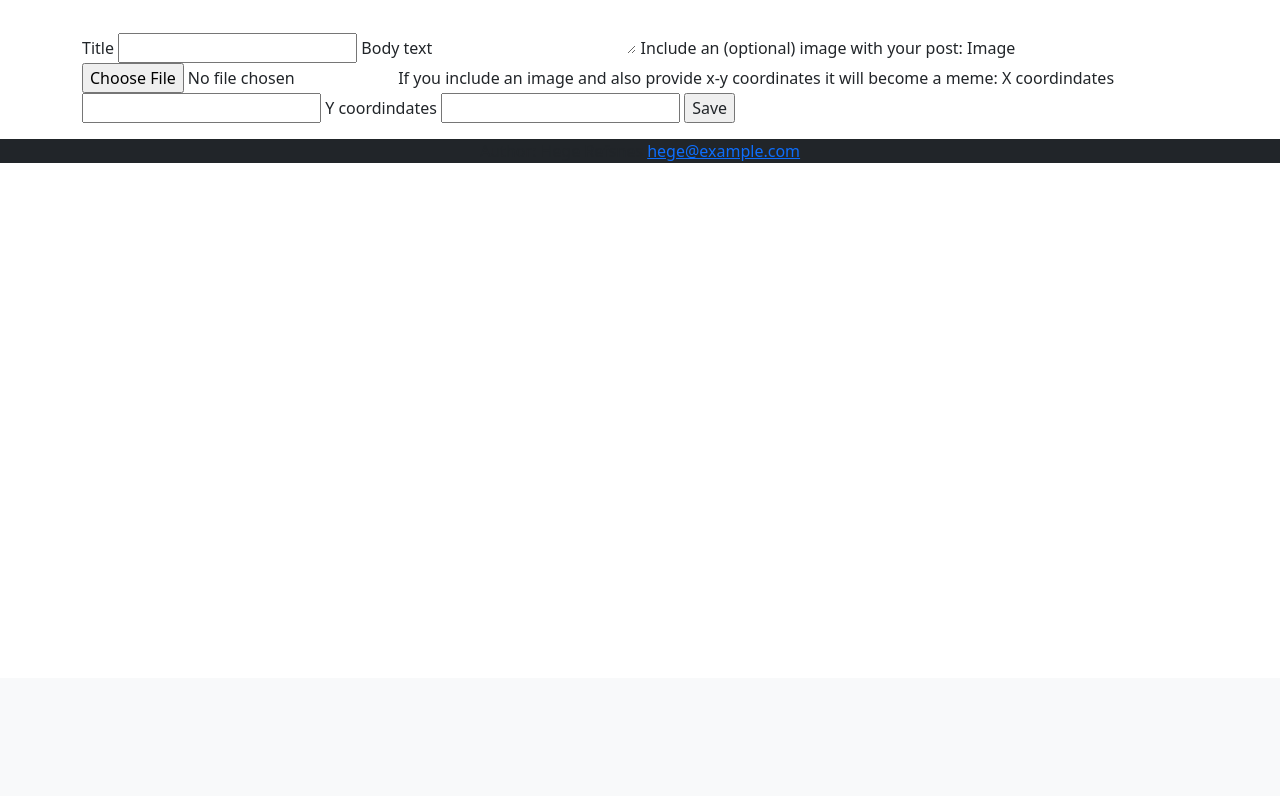
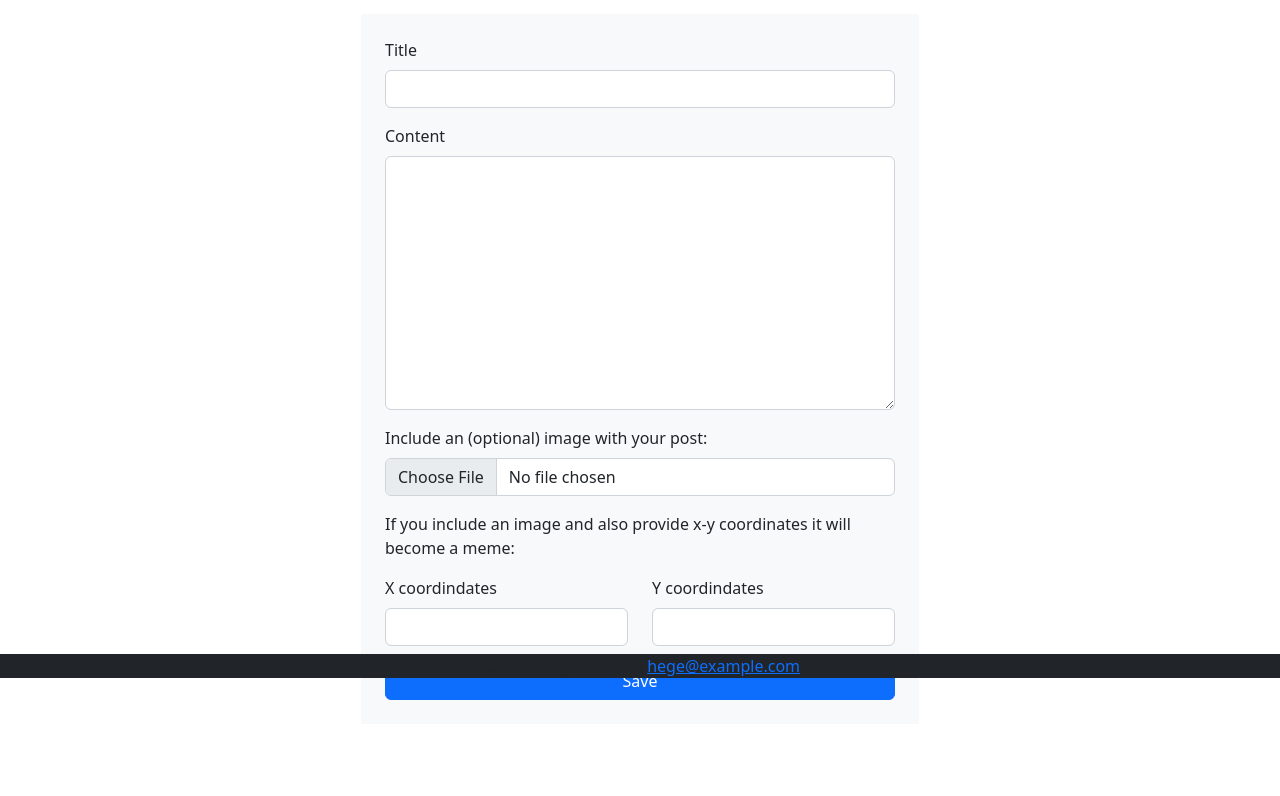
Before and after one commit to roniencirl/Group6_web_app, a Flask app: page /create in a window 1280 px wide. Shown: the part 122-918 px from the top of the page. Before the commit the page ends 285 px from the top, so only its background shows below. Run offline with Flask 2, Linux system fonts and the light colour scheme; some libraries are stand-ins or nearby versions.

Commit message:
creat post UI and Form changes

```diff
--- a/src/clabaireacht/templates/posts/create.html
+++ b/src/clabaireacht/templates/posts/create.html
@@ -7,20 +7,62 @@
 
 
 {% block content %}
-<form enctype="multipart/form-data" method="POST" post>
+
+
+<form class="w-50 m-auto mt-3 mb-5 bg-light p-4" method="post" enctype="multipart/form-data">
+    <input type="hidden" name="csrf_token" value="{{ csrf_token() }}"/>
+
+    <div class="mb-3">
+      <label for="title" class="form-label">Title</label>
+      <input type="text" name="title" class="form-control" id="title" value="{{ request.form['title'] }}" required>
+    </div>
+
+    <div class="mb-3">
+      <label for="body" class="form-label">Content</label>
+      <textarea type="text" name="body" class="form-control" id="body" rows="10" required> {{ request.form['body'] }} </textarea>
+    </div>
+
+    <div class="mb-3">
+        <label for="image" class="form-label"> Include an (optional) image with your post:</label>
+        <input type="file" name="image" class="form-control" id="image"  accept="image/jpeg">
+    </div>
+
+    <div class="row mb-3">
+        <label class="form-label mb-3"> If you include an image and also provide x-y coordinates it will become a meme:</label>
+        <div class="col-md-6">
+            <label for="xcoord" class="form-label">X coordindates</label>
+            <input type="number" name="xcoord" id="xcoord" class="form-control">
+        </div>
+        <div class="col-md-6">
+            <label for="ycoord" class="form-label"> Y coordindates</label>
+            <input type="number" name="ycoord" id="ycoord" class="form-control">
+        </div>
+    </div>
+
+    <button type="submit" class="btn btn-primary w-100" value="Save">Save</button>
+  </form>
+
+<!-- <form enctype="multipart/form-data" method="POST" post>
     <input type="hidden" name="csrf_token" value="{{ csrf_token() }}"/>
     <label for="title">Title</label>
     <input name="title" id="title" value="{{ request.form['title'] }}" required>
+
     <label for="body">Body text</label>
     <textarea name="body" id="body">{{ request.form['body'] }}</textarea>
-Include an (optional) image with your post:
+
+    Include an (optional) image with your post:
     <label for="image">Image</label>
     <input name="image" type="file" id="image">
-If you include an image and also provide x-y coordinates it will become a meme:
+
+    If you include an image and also provide x-y coordinates it will become a meme:
+
     <label for="xcoord">X coordindates</label>
     <input name="xcoord" id="xcoord">
+
     <label for="ycoord">Y coordindates</label>
     <input name="ycoord" id="ycoord">
+
     <input type="submit" value="Save">
-</form>
+
+</form> -->
 {% endblock %}
```
